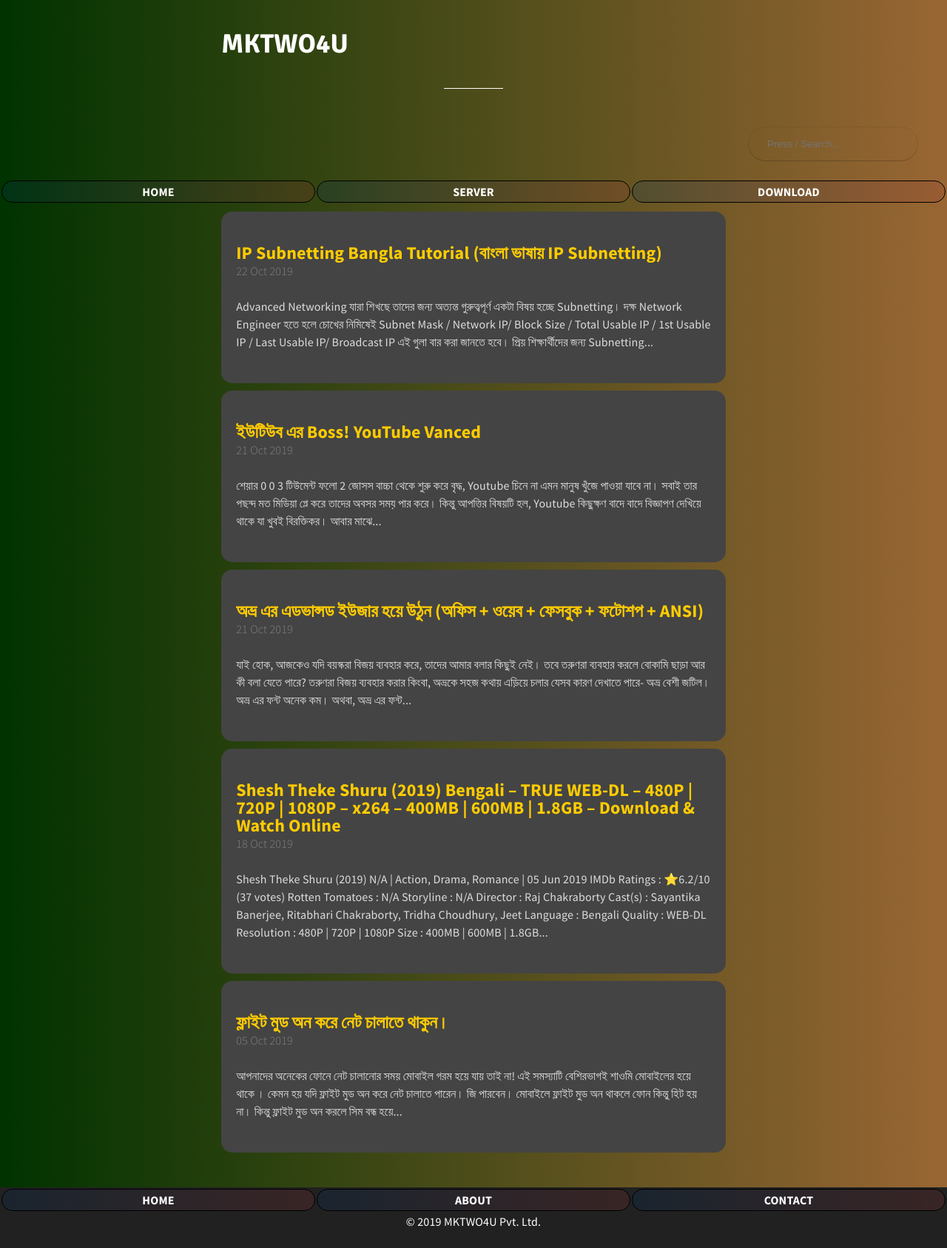
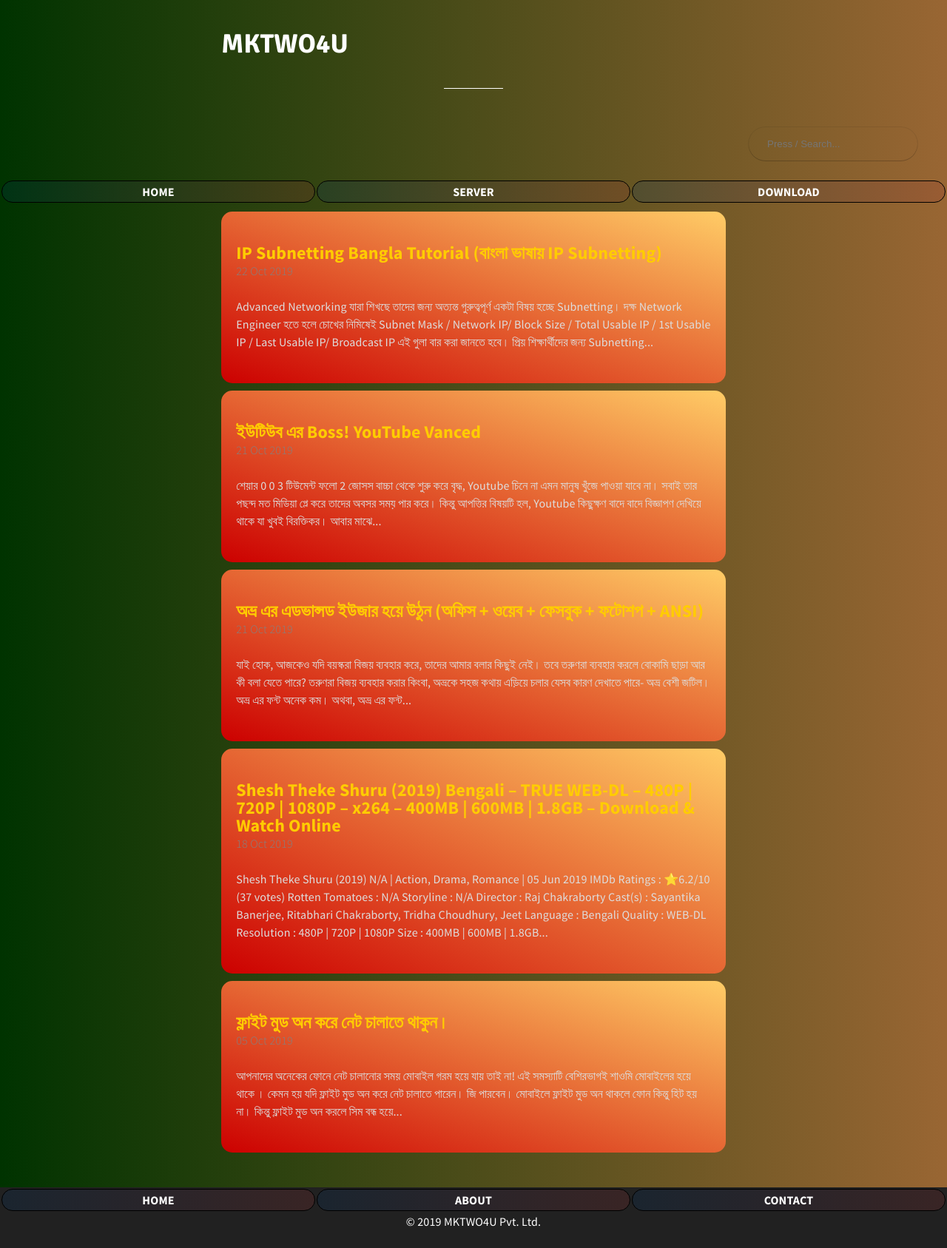
Before and after one commit to bdmilan/blog, a Jekyll site: the page built from index.html, in a window 1280 px wide. Shown: the whole page at 74% size. Built offline with Jekyll 4.4.1, drawn with Linux system fonts in a browser that asks for light colours; the list of posts is cut into pages by our own code.

Commit message:
Update layout.scss

```diff
--- a/_sass/layout.scss
+++ b/_sass/layout.scss
@@ -282,7 +282,7 @@ footer {
 /* article */
 
 .article {
-	background-color:#444;
+	background: linear-gradient(to bottom left, #ffcc66 0%, #cc0000 100%);
 	border-radius: 15px;
 	padding: 20px;
 	margin-top: 10px;
```
